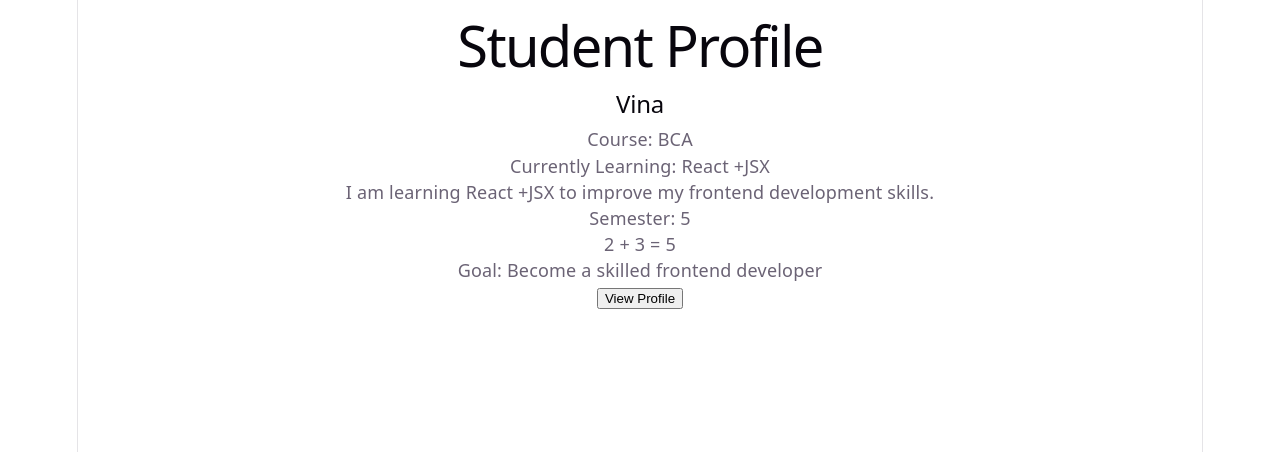
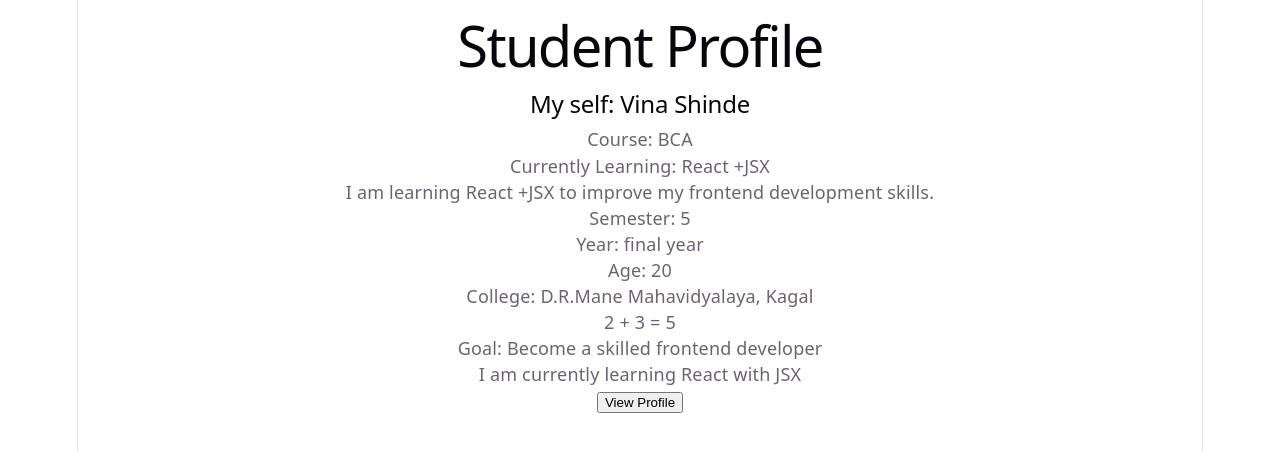
Before and after one commit to Vina3006/my-first-react, a React (Vite) app: page / in a window 1280 px wide. Shown: the top 452 px of the page. Built offline with nearby package versions, Linux system fonts and the light colour scheme.

Commit message:
Practiced JSX fundamentals

```diff
--- a/src/App.jsx
+++ b/src/App.jsx
@@ -1,15 +1,19 @@
 function App() {
-  const name = "Vina";
+  const name = "Vina Shinde";
   const course = "BCA";
+  const year ="final year";
+  const college ="D.R.Mane Mahavidyalaya, Kagal";
   const topic = "React +JSX";
   const semester = 5;
+  const age = 20;
   const goal = " Become a skilled frontend developer";
+  const isLearningReact = true;
 
   return (
     <div>
       <h1>Student Profile</h1>
 
-      <h2>{name}</h2>
+      <h2>My self: {name}</h2>
 
       <p>Course: {course}</p>
 
@@ -20,10 +24,14 @@ function App() {
       </p>
 
       <p>Semester: {semester}</p>
+      <p>Year: {year}</p>
+      <p>Age: {age}</p>
+      <p>College: {college}</p>
       <p>2 + 3 = {2 + 3}</p>
       <p>Goal: {goal}</p>
+      {isLearningReact && (<p>I am currently learning React with JSX</p>)}
 
-      <button>View Profile</button>
+      <button classname="profile-button">View Profile</button>
     </div>
   );
 }
```
